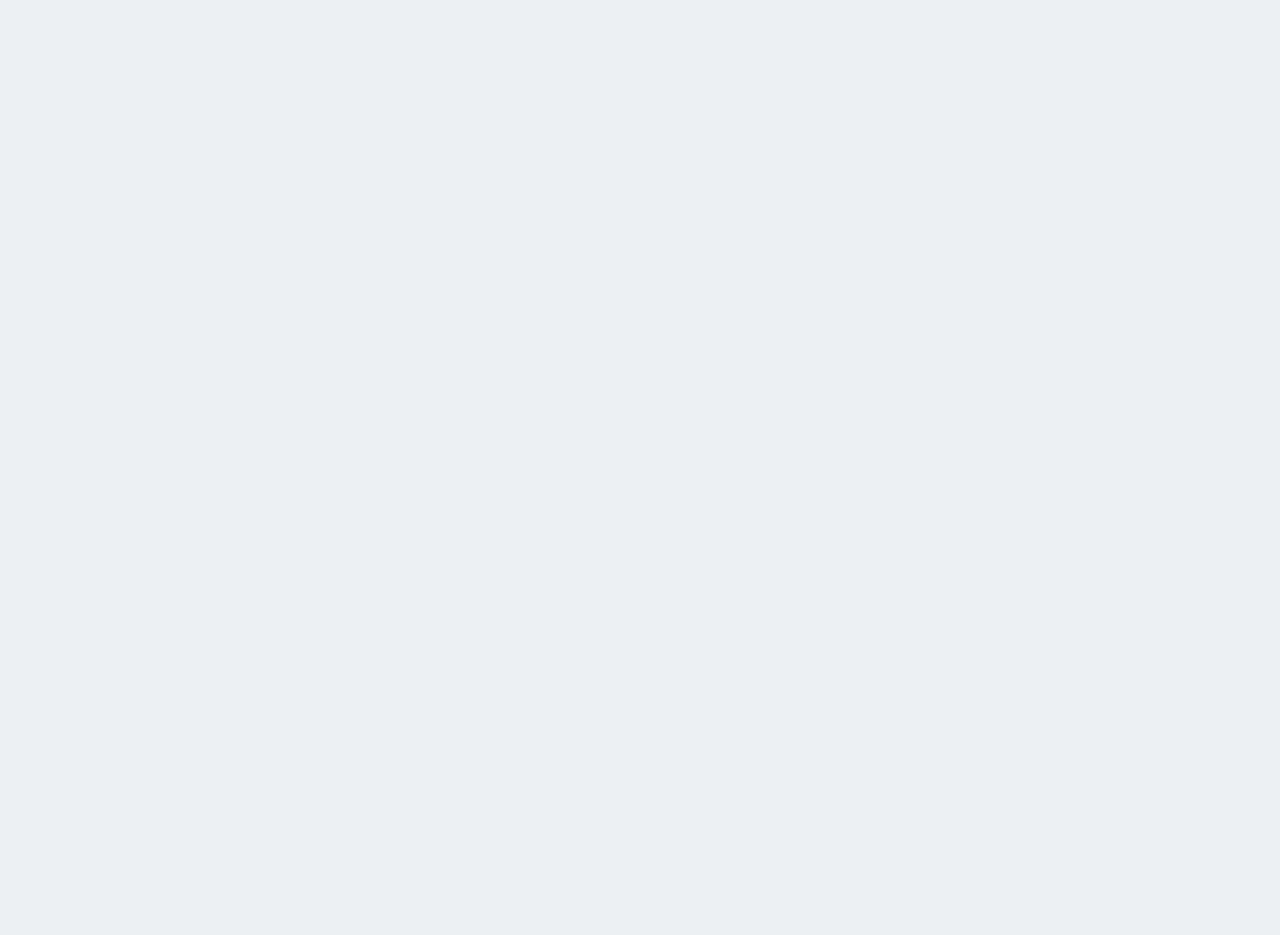
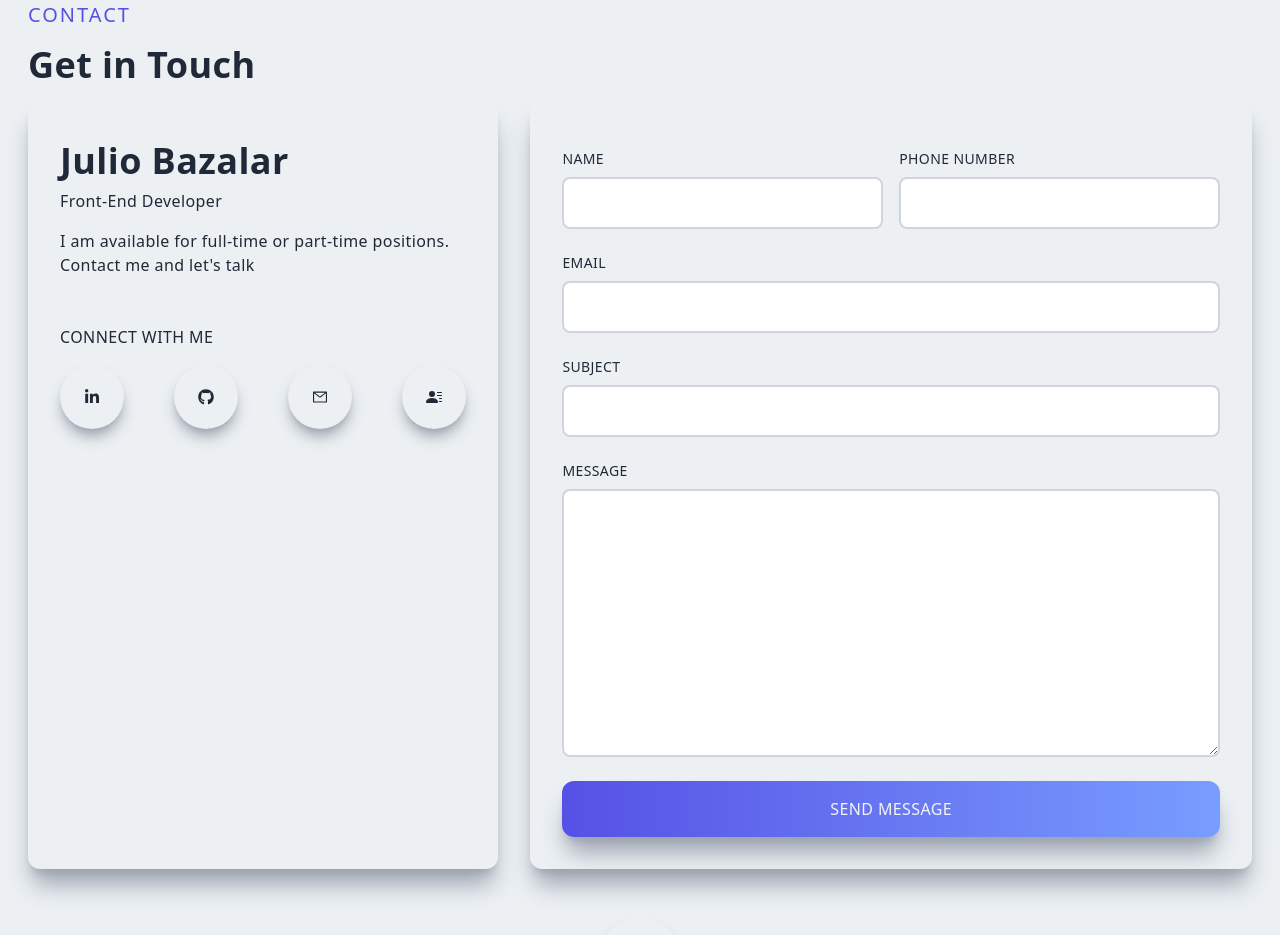
Before and after one commit to julioBZ25/next-portafolio, a Next.js app: page / in a window 1280 px wide. Shown: the part 4300-5235 px from the top of the page. Before the commit the page ends 4237 px from the top, so only its background shows below. Built offline with nearby package versions, Linux system fonts and the light colour scheme.

Commit message:
Add Contact component and styles

```diff
--- /dev/null
+++ b/components/Contact.jsx
@@ -0,0 +1,88 @@
+import Link from 'next/link'
+import React from 'react'
+import { AiOutlineMail } from 'react-icons/ai'
+import { BsFillPersonLinesFill } from 'react-icons/bs'
+import { FaGithub, FaLinkedinIn } from 'react-icons/fa'
+import {HiOutlineChevronDoubleUp, HiOutLineChevronDoubleUp} from 'react-icons/hi'
+
+const Contact = () => {
+  return (
+    <div className='w-full lg:h-screen'>
+      <div className='max-w-[1240px] m-auto px-2 py-16 w-full'>
+        <p className='text-xl tracking-widest uppercase text-[#5651e5]'> Contact </p>
+        <h2 className='py-4'> Get in Touch</h2>
+        <div className='grid lg:grid-cols-5 gap-8'>
+          {/* left */}
+          <div className='col-span-3 lg:col-span-2 w-full h-full shadow-xl shadow-gray-400 rounded-xl p-4'>
+            <div className='lg:p-4 h-full'>
+              {/* <div>
+                <img src="" alt="" />
+              </div> */}
+              <div>
+                <h2 className='py-2'>Julio Bazalar</h2>
+                <p>Front-End Developer</p>
+                <p className='py-4'>I am available for full-time or part-time positions. Contact me and let's talk</p>
+              </div>
+              <div>
+                <p className='uppercase pt-8'>Connect with me</p>
+                <div className='flex items-center justify-between py-4'>
+                <div className='rounded-full shadow-lg shadow-gray-400 p-6 cursor-pointer hover:scale-110 ease-in duration-300'>
+                  <FaLinkedinIn/>
+                </div>
+                <div className='rounded-full shadow-lg shadow-gray-400 p-6 cursor-pointer hover:scale-110 ease-in duration-300'>
+                  <FaGithub/>
+                </div>
+                <div className='rounded-full shadow-lg shadow-gray-400 p-6 cursor-pointer hover:scale-110 ease-in duration-300'>
+                  <AiOutlineMail/>
+                </div>
+                <div className='rounded-full shadow-lg shadow-gray-400 p-6 cursor-pointer hover:scale-110 ease-in duration-300'>
+                  <BsFillPersonLinesFill/>
+                </div>
+                </div>
+              </div>
+            </div>
+          </div>
+          {/* right */}
+          <div className='col-span-3 w-full h-auto shadow-xl shadow-gray-400 rounded-xl lg:p-4'>
+            <div className='p-4'>
+              <form>
+                <div className='grid md:grid-cols-2 gap-4 w-full py-2'>
+                  <div className='flex flex-col'>
+                    <label className='uppercase text-sm py-2'>Name</label>
+                    <input className='border-2 rounded-lg p-3 flex border-gray-300' type="text" />
+                  </div>
+                  <div className='flex flex-col'>
+                    <label className='uppercase text-sm py-2'>Phone Number</label>
+                    <input className='border-2 rounded-lg p-3 flex border-gray-300' type="text" />
+                  </div>
+                </div>
+                <div className='flex flex-col py-2'>
+                  <label className='uppercase text-sm py-2'>Email</label>
+                  <input className='border-2 rounded-lg p-3 flex border-gray-300' type="email" />
+                </div>
+                <div className='flex flex-col py-2'>
+                  <label className='uppercase text-sm py-2'>Subject</label>
+                  <input className='border-2 rounded-lg p-3 flex border-gray-300' type="text" />
+                </div>
+                <div className='flex flex-col py-2'>
+                  <label className='uppercase text-sm py-2'>Message</label>
+                  <textarea className='border-2 rounded-lg p-3 border-gray-300' rows='10'></textarea>
+                </div>
+                <button className='w-full p-4 text-gray-100 mt-4'>Send Message</button>
+              </form>
+            </div>
+          </div>
+        </div>
+        <div className='flex justify-center py-12'>
+          <Link href='/'>
+            <div className='rounded-full shadow-lg shadow-gray-400 p-6 cursor-pointer hover:scale-110 ease-in duration-300'>
+              <HiOutlineChevronDoubleUp className='text-[#5651e5] ' size={30}/>
+            </div>
+          </Link>
+        </div>
+      </div>
+    </div>
+  )
+}
+
+export default Contact
--- a/pages/index.js
+++ b/pages/index.js
@@ -1,5 +1,6 @@
 import Head from 'next/head'
 import About from '../components/About'
+import Contact from '../components/Contact'
 import Main from '../components/Main'
 import Navbar from '../components/Navbar'
 import Projects from '../components/Projects'
@@ -19,6 +20,7 @@
       <About />
       <Skills />
       <Projects />
+      <Contact />
     </div>
   )
 }
```
